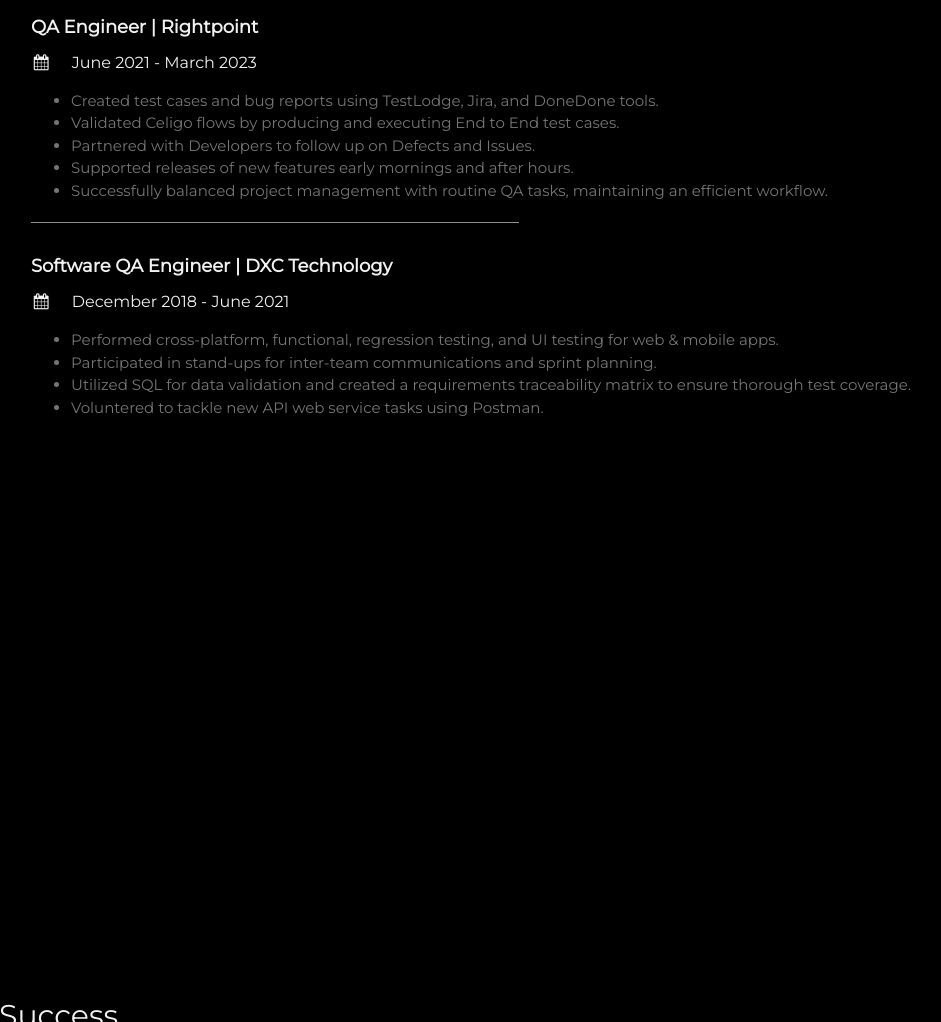
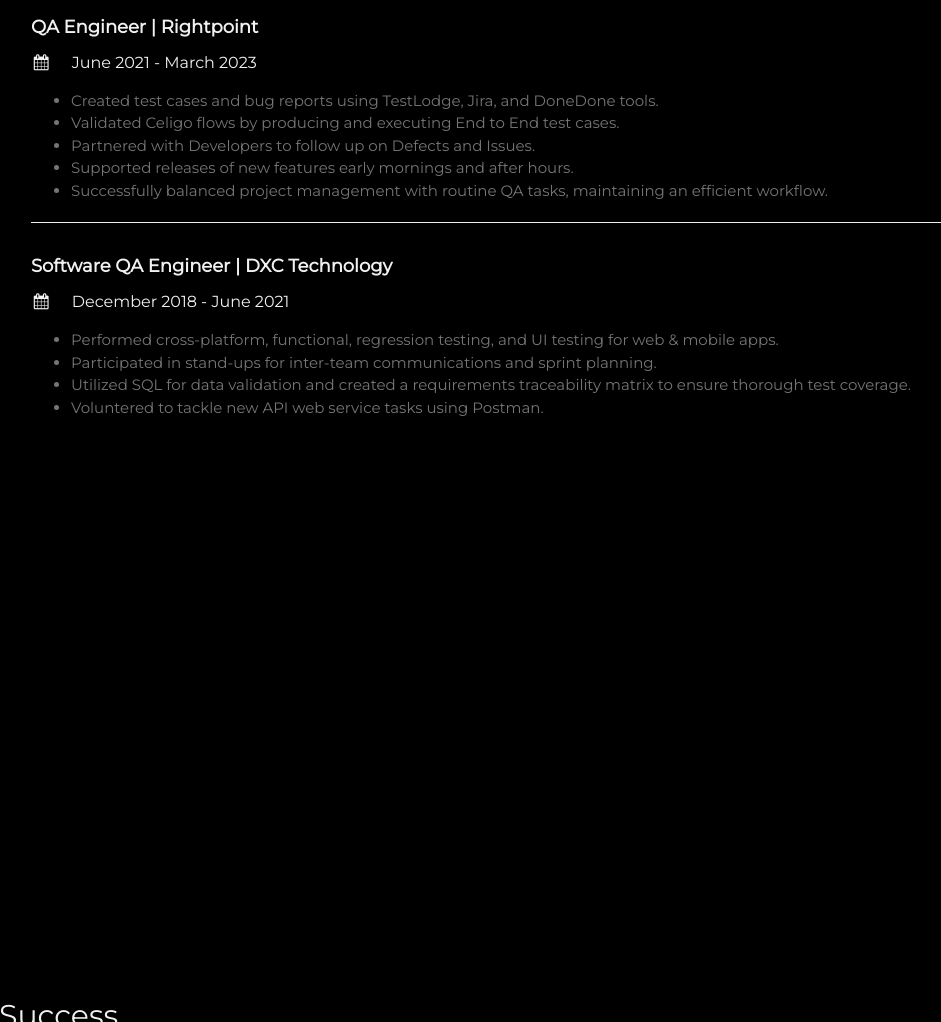
Before and after one commit to davidsylvester29/career, a plain HTML site: page index.html in a window 1280 px wide. Shown: the part 2155-3177 px from the top of the page, without its empty margins (211-1152 px from the left). Drawn offline with nearby package versions, Linux system fonts and the light colour scheme.

Commit message:
Update index.html
Trying to see if this will fix the extra space on my site.

ORIGINAL
<hr style="width:488px" class="w3-opacity">


UPDATED

<hr>

```diff
--- a/index.html
+++ b/index.html
@@ -241,7 +241,7 @@
           <li>Supported releases of new features early mornings and after hours.</li>
           <li>Successfully balanced project management with routine QA tasks, maintaining an efficient workflow.</li>
         </ul>
-        <hr style="width:488px" class="w3-opacity">
+        <hr>
     </div>
 
 
```
